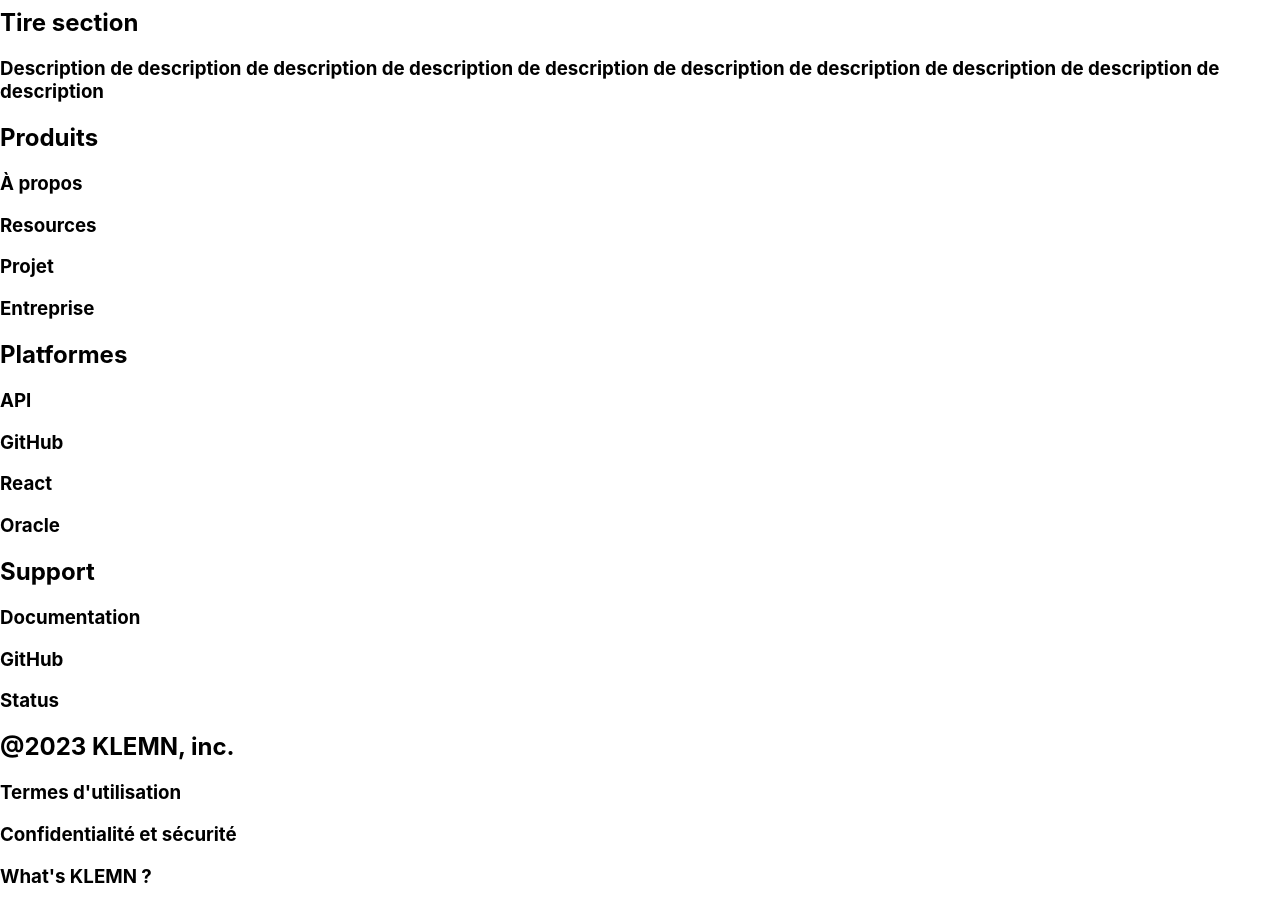
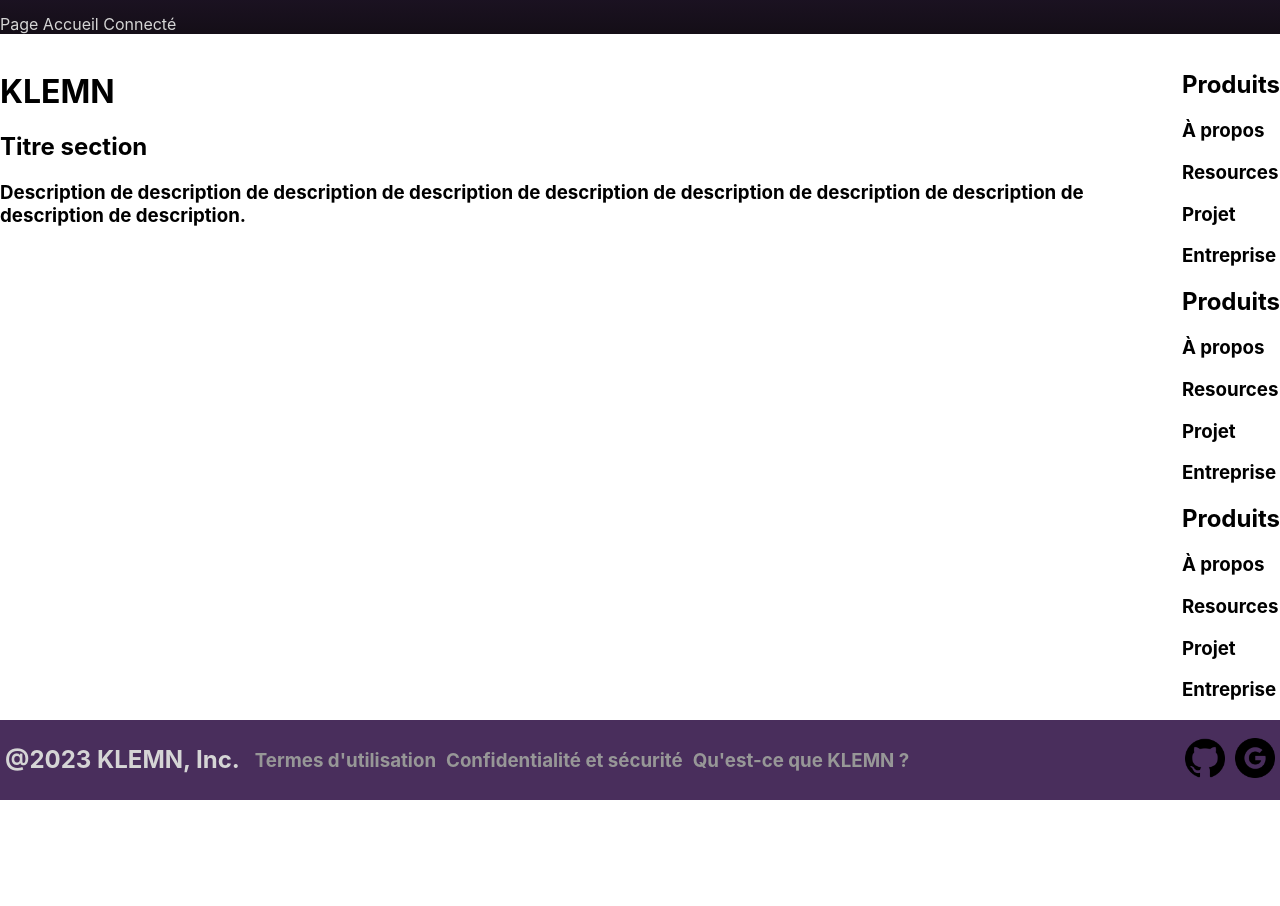
Before and after one commit to a23-b2b/projet-de-session-klemn, a React (Create React App) app: page /accueilConnecte in a window 1280 px wide. Shown: the part 384-1290 px from the top of the page. After the commit the page ends 1184 px from the top, so only its background shows below. Built offline with nearby package versions, Linux system fonts and the light colour scheme.

Commit message:
Ajustement du footer

```diff
--- a/src/components/Footer.tsx
+++ b/src/components/Footer.tsx
@@ -1,88 +1,177 @@
-import style from '../styles/Accueil.module.css';
+import styles from '../styles/Footer.module.css';
 import logo from '../images/logo.png';
+import github from '../images/github.png';
+import google from '../images/google.png';
+
+
 
 function Footer() {
     return (
 
         <div>
-            <div>
-                <div>
 
             <div>
+                {/* Footer */}
+
+                <div id={styles["FooterHaut"]}>
+                    {/* Footer section haut*/}
+                    <div>
+                        {/* Section Gauche */}
+                        <div>
+                            {/* Nom site */}
                             <h1>KLEMN</h1>
+                        </div>
+
                         <div>
-                            <h2>Tire section</h2>
+                            {/* Description */}
+                            <div>
+                                <h2>Titre section</h2>
                             </div>
                             <div>
                                 <h3>Description de description de description de description de description de description
-                                de description de description de description de description </h3>
+                                    de description de description de description de description.
+                                </h3>
+
+                            </div>
+
+                        </div>
+
+                    </div>
+
+                    <div>
+                        {/* Section Droite */}
+
+                        <div>
+                            {/* Col 1 */}
+                            <div>
+                                {/* Titre col 1 */}
+                                <h2>Produits</h2>
+                            </div>
+                            <div>
+                                {/* Éléments col 1 */}
+                                <div>
+                                    <h3>À propos</h3>
+                                </div>
+
+                                <div>
+                                    <h3>Resources</h3>
+                                </div>
+
+                                <div>
+                                    <h3>Projet</h3>
+                                </div>
+
+                                <div>
+                                    <h3>Entreprise</h3>
                                 </div>
                             </div>
 
                         </div>
 
+                        <div>
+                            {/* Col 2 */}
 
                             <div>
-
-                    <div>
+                                {/* Titre col 2 */}
                                 <h2>Produits</h2>
                             </div>
                             <div>
+                                {/* Éléments col 2 */}
+                                <div>
                                     <h3>À propos</h3>
+                                </div>
+
+                                <div>
                                     <h3>Resources</h3>
+                                </div>
+
+                                <div>
                                     <h3>Projet</h3>
+                                </div>
+
+                                <div>
                                     <h3>Entreprise</h3>
+                                </div>
+                            </div>
+                        </div>
+
+                        <div>
+                            {/* Col 3 */}
+
+                            <div>
+                                {/* Titre col 3 */}
+                                <h2>Produits</h2>
+                            </div>
+                            <div>
+                                {/* Éléments col 3 */}
+                                <div>
+                                    <h3>À propos</h3>
+                                </div>
+
+                                <div>
+                                    <h3>Resources</h3>
+                                </div>
+
+                                <div>
+                                    <h3>Projet</h3>
+                                </div>
+
+                                <div>
+                                    <h3>Entreprise</h3>
+                                </div>
+                            </div>
+                        </div>
+
+                    </div>
+                </div>
+
+                <div id={styles["FooterBas"]}>
+                    {/* Footer section bas*/}
+
+                    <div id={styles["FooterBas"]}>
+                        {/* Section liens*/}
+
+                        <div id={styles["NomSite"]}>
+                            <h2>@2023 KLEMN, Inc.</h2>
+                        </div>
+                        <div  id={styles["NomsSections"]}>
+                            <div>
+                                <h3>Termes d'utilisation</h3>
+                            </div>
+
+                            <div>
+                                <h3>Confidentialité et sécurité</h3>
+                            </div>
+
+                            <div>
+                                <h3>Qu'est-ce que KLEMN ?</h3>
+                            </div>
+                        </div>
+
+
+                    </div>
+
+                    <div id={styles["SectionIcones"]}>
+                        {/* Section icônes*/}
+
+                        <div>
+                            {/* Icône 1*/}
+                            <img src={github} width="40" height="40" alt="User" onClick={() => window.location.replace('https://github.com/')} />
+
+                        </div>
+
+                        <div>
+                            {/* Icône 2*/}
+                            <img src={google} width="40" height="40" alt="User" onClick={() => window.location.replace('https://google.com/')} />
+                        </div>
 
                     </div>
                 </div>
 
 
-                <div>
-                    <div>
-                        <h2>Platformes</h2>
-                    </div>
-                    <div>
-                        <h3>API</h3>
-                        <h3>GitHub</h3>
-                        <h3>React</h3>
-                        <h3>Oracle</h3>
-                    </div>
             </div>
 
 
-
-                <div>
-                    <div>
-                        <h2>Support</h2>
-                    </div>
-                    <div>
-                        <h3>Documentation</h3>
-                        <h3>GitHub</h3>
-                        <h3>Status</h3>
-
-                    </div>
-                </div>
-            </div>
-
-
-
-
-
-            <div>
-                <div>
-                    <h2>@2023 KLEMN, inc.</h2>
-                </div>
-                <div>
-                    <h3>Termes d'utilisation</h3>
-                </div>
-                <div>
-                    <h3>Confidentialité et sécurité</h3>
-                </div>
-                <div>
-                    <h3>What's KLEMN ?</h3>
-                </div>
-
-            </div>
         </div>
 
     );
--- a/src/pages/AccueilConnecte.tsx
+++ b/src/pages/AccueilConnecte.tsx
@@ -4,7 +4,10 @@
     return (
 
         <div className={styles.body}>
-            <div>
+            <div className={styles.p}>
+                <p> Page Accueil Connecté</p>
+                <p> Page Accueil Connecté</p>
+                <p> Page Accueil Connecté</p>
                 <p> Page Accueil Connecté</p>
             </div>
 
--- a/src/styles/AccueilConnecte.module.css
+++ b/src/styles/AccueilConnecte.module.css
@@ -1,4 +1,7 @@
 .body {
-    background-color: aqua;
-    height: 100%;
+    background-image: linear-gradient(rgb(73, 46, 92), rgb(33, 21, 42), rgb(20, 14, 23));
 }
+
+.p {
+    color: rgb(213, 213, 213);
+}
--- /dev/null
+++ b/src/styles/Footer.module.css
@@ -0,0 +1,35 @@
+#FooterHaut {
+    display: inline-flex;
+}
+
+
+#FooterBas {
+    display: inline-flex;
+    background-color: rgb(73, 46, 92);
+    width: 100%;
+}
+
+#NomSite {
+    color: rgb(213, 213, 213);
+    padding: 5px;
+
+}
+
+#NomsSections {
+    display: inline-flex;
+    color: rgb(151, 151, 151);
+    padding: 5px;
+}
+
+#NomsSections h3 {
+    padding: 5px;
+}
+
+#SectionIcones {
+    display: inline-flex;
+    margin: auto;
+}
+
+#SectionIcones img {
+padding: 5px;
+}
```
Also changed, not shown: src/images/github.png (added), src/images/google.png (added). Lines whose indentation alone changed are shown as unchanged.
